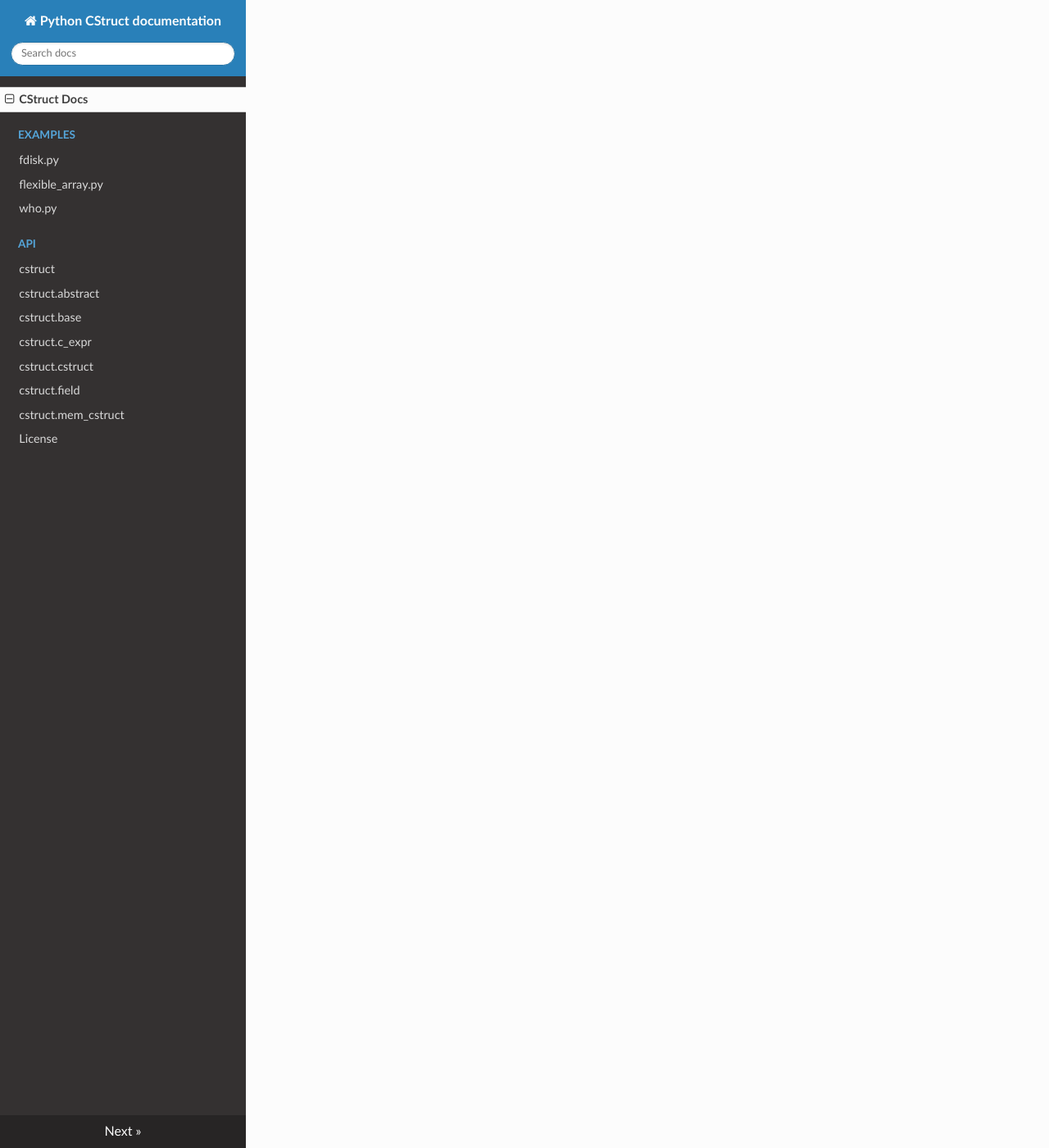
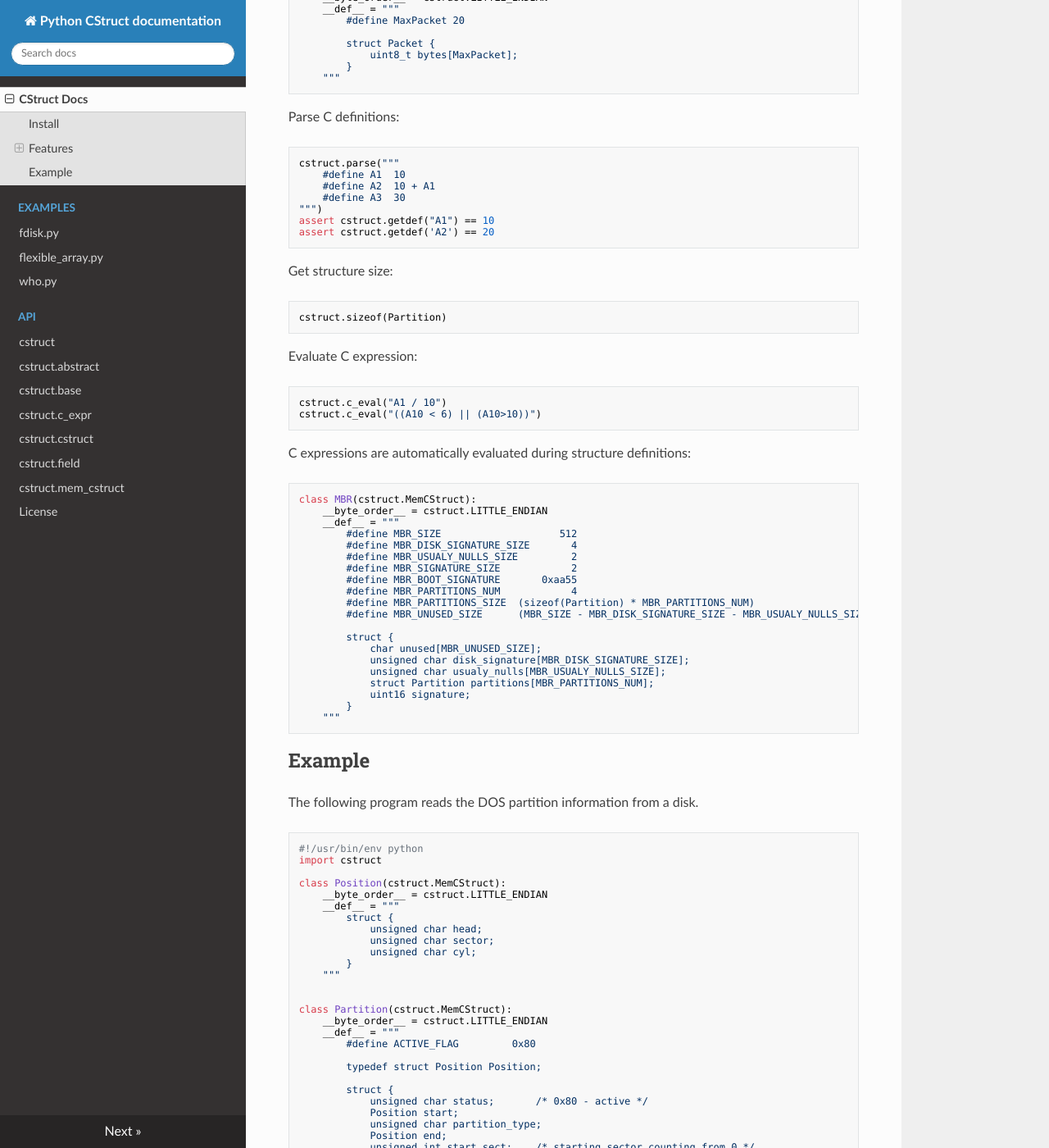
Before and after one commit to andreax79/python-cstruct, an MkDocs documentation site: the page built from docs/index.md, in a window 1280 px wide and 1400 px high, scrolled down 3864 px. Shown: the whole window at 82% size. Built offline with MkDocs 1.6.1, drawn with Linux system fonts in a browser that asks for light colours; nearby versions of some CDN libraries; some of the changed text lies outside the part shown.

Commit message:
Update README.md

````diff
--- a/README.md
+++ b/README.md
@@ -13,11 +13,13 @@
 
 Convert C struct/union definitions into Python classes with methods for
 serializing/deserializing.
+
 The usage is very simple: create a class subclassing cstruct.MemCStruct
-and add a C struct/union definition as a string in the __struct__ field.
+and add a C struct/union definition as a string in the `__def__` field.
+
 The C struct/union definition is parsed at runtime and the struct format string
-is generated. The class offers the method "unpack" for deserializing
-an array of bytes into a Python object and the method "pack" for
+is generated. The class offers the method `unpack` for deserializing
+an array of bytes into a Python object and the method `pack` for
 serializing the values into an array of bytes.
 
 [Api Documentation](https://python-cstruct.readthedocs.io/en/latest/)
@@ -272,7 +274,7 @@
 ```python
 class MBR(cstruct.MemCStruct):
     __byte_order__ = cstruct.LITTLE_ENDIAN
-    __struct__ = """
+    __def__ = """
         #define MBR_SIZE                    512
         #define MBR_DISK_SIGNATURE_SIZE       4
         #define MBR_USUALY_NULLS_SIZE         2
@@ -282,11 +284,13 @@
         #define MBR_PARTITIONS_SIZE  (sizeof(Partition) * MBR_PARTITIONS_NUM)
         #define MBR_UNUSED_SIZE      (MBR_SIZE - MBR_DISK_SIGNATURE_SIZE - MBR_USUALY_NULLS_SIZE - MBR_PARTITIONS_SIZE - MBR_SIGNATURE_SIZE)
 
-        char unused[MBR_UNUSED_SIZE];
-        unsigned char disk_signature[MBR_DISK_SIGNATURE_SIZE];
-        unsigned char usualy_nulls[MBR_USUALY_NULLS_SIZE];
-        struct Partition partitions[MBR_PARTITIONS_NUM];
-        uint16 signature;
+        struct {
+            char unused[MBR_UNUSED_SIZE];
+            unsigned char disk_signature[MBR_DISK_SIGNATURE_SIZE];
+            unsigned char usualy_nulls[MBR_USUALY_NULLS_SIZE];
+            struct Partition partitions[MBR_PARTITIONS_NUM];
+            uint16 signature;
+        }
     """
 ```
 
@@ -301,24 +305,30 @@
 
 class Position(cstruct.MemCStruct):
     __byte_order__ = cstruct.LITTLE_ENDIAN
-    __struct__ = """
-        unsigned char head;
-        unsigned char sector;
-        unsigned char cyl;
+    __def__ = """
+        struct {
+            unsigned char head;
+            unsigned char sector;
+            unsigned char cyl;
+        }
     """
 
 
 class Partition(cstruct.MemCStruct):
     __byte_order__ = cstruct.LITTLE_ENDIAN
-    __struct__ = """
+    __def__ = """
         #define ACTIVE_FLAG         0x80
 
-        unsigned char status;       /* 0x80 - active */
-        struct Position start;
-        unsigned char partition_type;
-        struct Position end;
-        unsigned int start_sect;    /* starting sector counting from 0 */
-        unsigned int sectors;       /* nr of sectors in partition */
+        typedef struct Position Position;
+
+        struct {
+            unsigned char status;       /* 0x80 - active */
+            Position start;
+            unsigned char partition_type;
+            Position end;
+            unsigned int start_sect;    /* starting sector counting from 0 */
+            unsigned int sectors;       /* nr of sectors in partition */
+        }
     """
 
     def print_info(self):
@@ -332,7 +342,7 @@
 
 class MBR(cstruct.MemCStruct):
     __byte_order__ = cstruct.LITTLE_ENDIAN
-    __struct__ = """
+    __def__ = """
         #define MBR_SIZE                    512
         #define MBR_DISK_SIGNATURE_SIZE       4
         #define MBR_USUALY_NULLS_SIZE         2
@@ -342,11 +352,15 @@
         #define MBR_PARTITIONS_SIZE  (sizeof(Partition) * MBR_PARTITIONS_NUM)
         #define MBR_UNUSED_SIZE      (MBR_SIZE - MBR_DISK_SIGNATURE_SIZE - MBR_USUALY_NULLS_SIZE - MBR_PARTITIONS_SIZE - MBR_SIGNATURE_SIZE)
 
-        char unused[MBR_UNUSED_SIZE];
-        unsigned char disk_signature[MBR_DISK_SIGNATURE_SIZE];
-        unsigned char usualy_nulls[MBR_USUALY_NULLS_SIZE];
-        struct Partition partitions[MBR_PARTITIONS_NUM];
-        uint16 signature;
+        typedef struct Partition Partition;
+
+        struct {
+            char unused[MBR_UNUSED_SIZE];
+            unsigned char disk_signature[MBR_DISK_SIGNATURE_SIZE];
+            unsigned char usualy_nulls[MBR_USUALY_NULLS_SIZE];
+            Partition partitions[MBR_PARTITIONS_NUM];
+            uint16 signature;
+        }
     """
 
     @property
````
Also changed, not shown: docs/index.md (+1 -12 lines).
